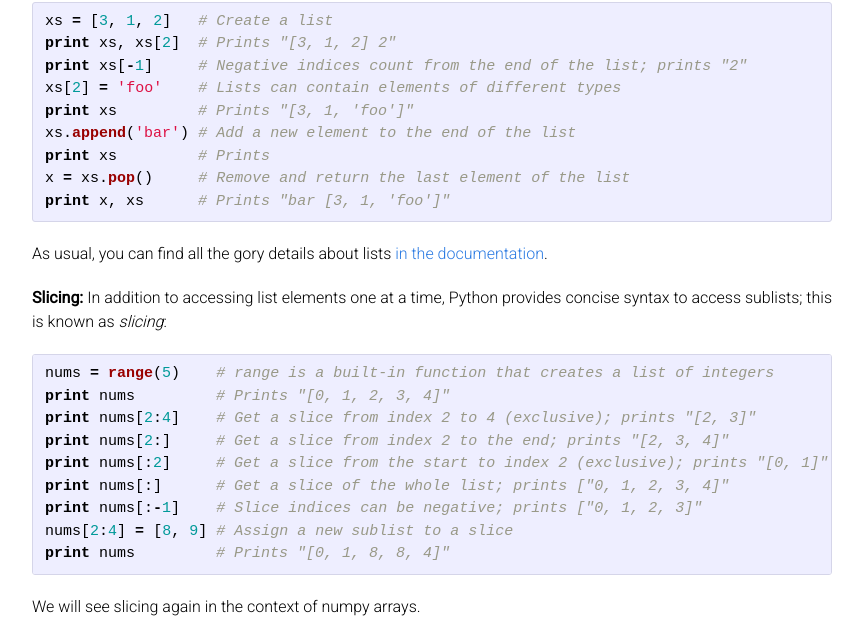
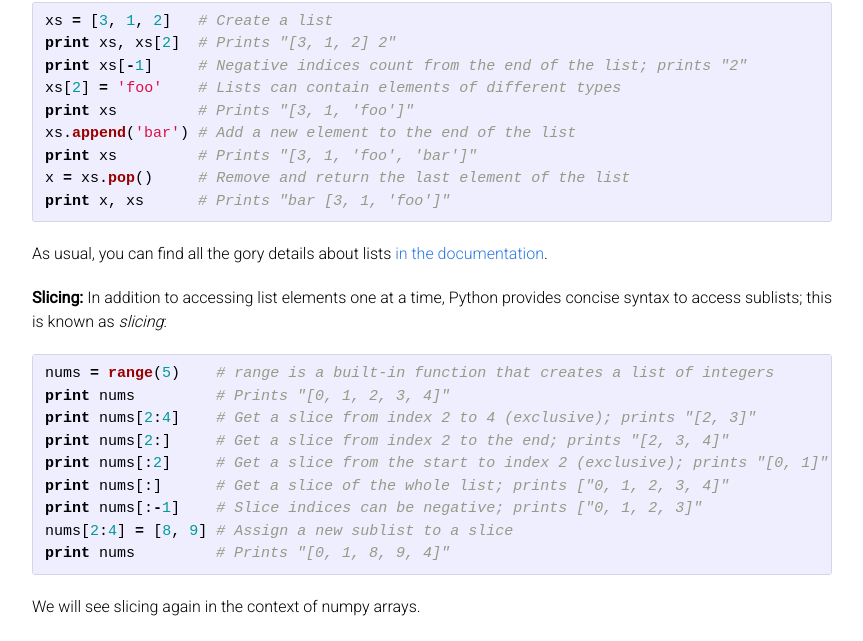
Before and after one commit to cs231n/cs231n.github.io, a Jekyll site: the page built from python-numpy-tutorial.md, in a window 1280 px wide and 900 px high, scrolled down 3368 px. Shown: the part 112-753 px from the top of the window, without its empty margins (208-1071 px from the left). Built offline with Jekyll 4.4.1, drawn with Linux system fonts in a browser that asks for light colours; Markdown is read by kramdown in place of the engine named in the settings; some of the changed text lies outside the part shown.

Commit message:
fix some print statements and commented results

````diff
--- a/python-numpy-tutorial.md
+++ b/python-numpy-tutorial.md
@@ -183,7 +183,7 @@ print xs[-1]     # Negative indices count from the end of the list; prints "2"
 xs[2] = 'foo'    # Lists can contain elements of different types
 print xs         # Prints "[3, 1, 'foo']"
 xs.append('bar') # Add a new element to the end of the list
-print xs         # Prints
+print xs         # Prints "[3, 1, 'foo', 'bar']"
 x = xs.pop()     # Remove and return the last element of the list
 print x, xs      # Prints "bar [3, 1, 'foo']"
 ```
@@ -203,7 +203,7 @@ print nums[:2]     # Get a slice from the start to index 2 (exclusive); prints "
 print nums[:]      # Get a slice of the whole list; prints ["0, 1, 2, 3, 4]"
 print nums[:-1]    # Slice indices can be negative; prints ["0, 1, 2, 3]"
 nums[2:4] = [8, 9] # Assign a new sublist to a slice
-print nums         # Prints "[0, 1, 8, 8, 4]"
+print nums         # Prints "[0, 1, 8, 9, 4]"
 ```
 We will see slicing again in the context of numpy arrays.
 
@@ -385,9 +385,9 @@ We will often define functions to take optional keyword arguments, like this:
 ```python
 def hello(name, loud=False):
     if loud:
-        print 'HELLO, %s' % name.upper()
+        print 'HELLO, %s!' % name.upper()
     else:
-        print 'Hello, %s!' % name
+        print 'Hello, %s' % name
 
 hello('Bob') # Prints "Hello, Bob"
 hello('Fred', loud=True)  # Prints "HELLO, FRED!"
````
